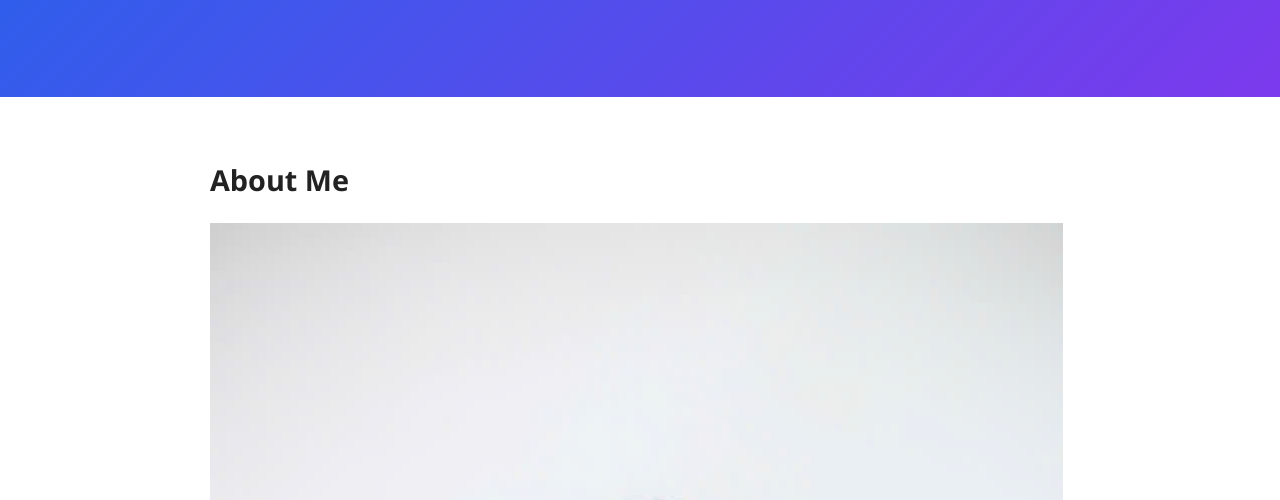
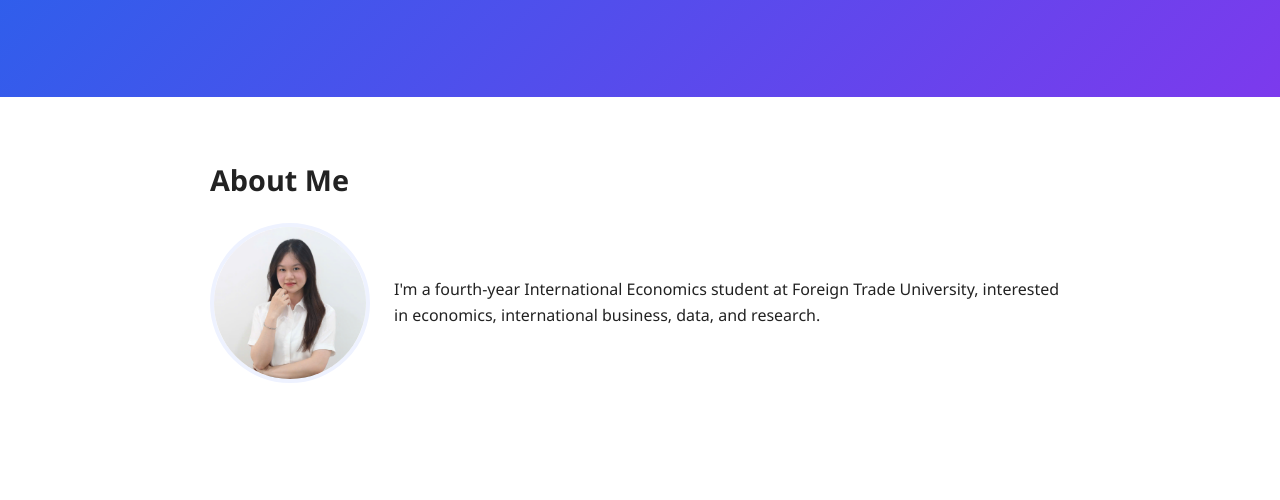
Before and after one commit to ltm50725-ftu/ltm50725-ftu.github.io, a plain HTML site: page index.html in a window 1280 px wide. Shown: the part 254-754 px from the top of the page. Drawn offline with Linux system fonts and the light colour scheme.

Commit message:
Update style.css

```diff
--- a/style.css
+++ b/style.css
@@ -142,3 +142,22 @@ nav a:hover {
 section[id] {
   scroll-margin-top: 60px;
 }
+.about-content {
+  display: flex;
+  align-items: center;
+  gap: 24px;
+  flex-wrap: wrap;
+}
+
+.avatar {
+  width: 160px;
+  height: 160px;
+  object-fit: cover;
+  border-radius: 50%;
+  border: 4px solid #eef2ff;
+}
+
+.about-content p {
+  flex: 1;
+  min-width: 240px;
+}
```
